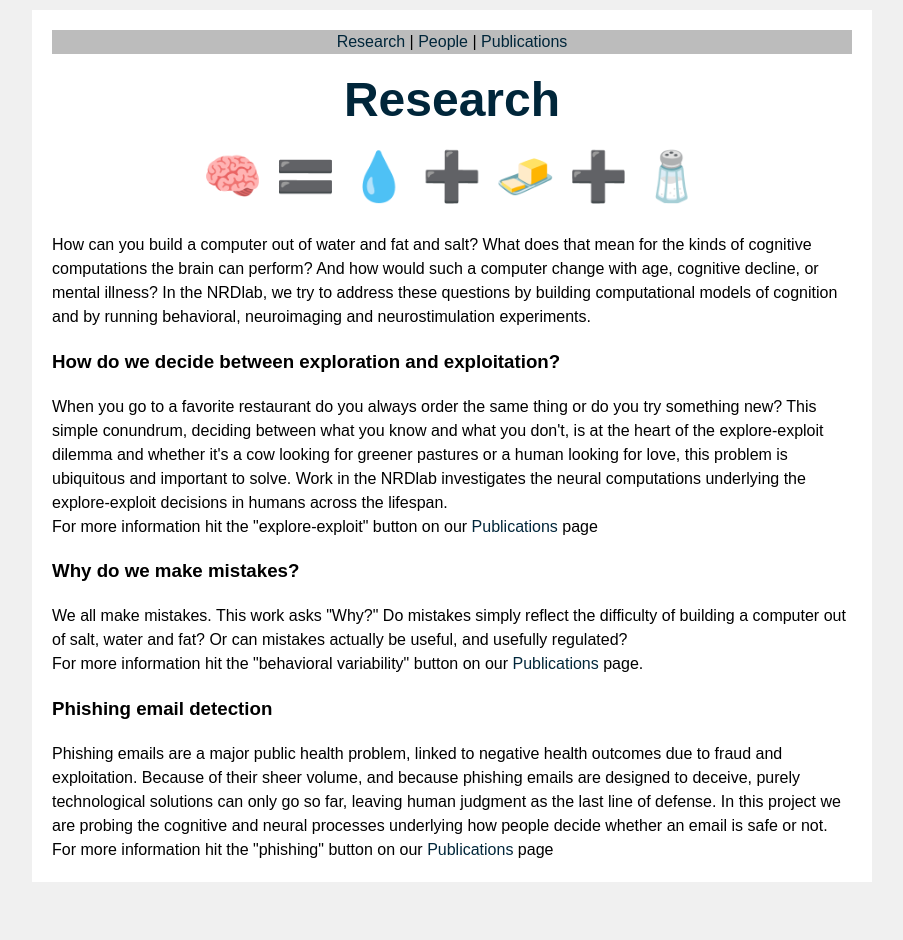
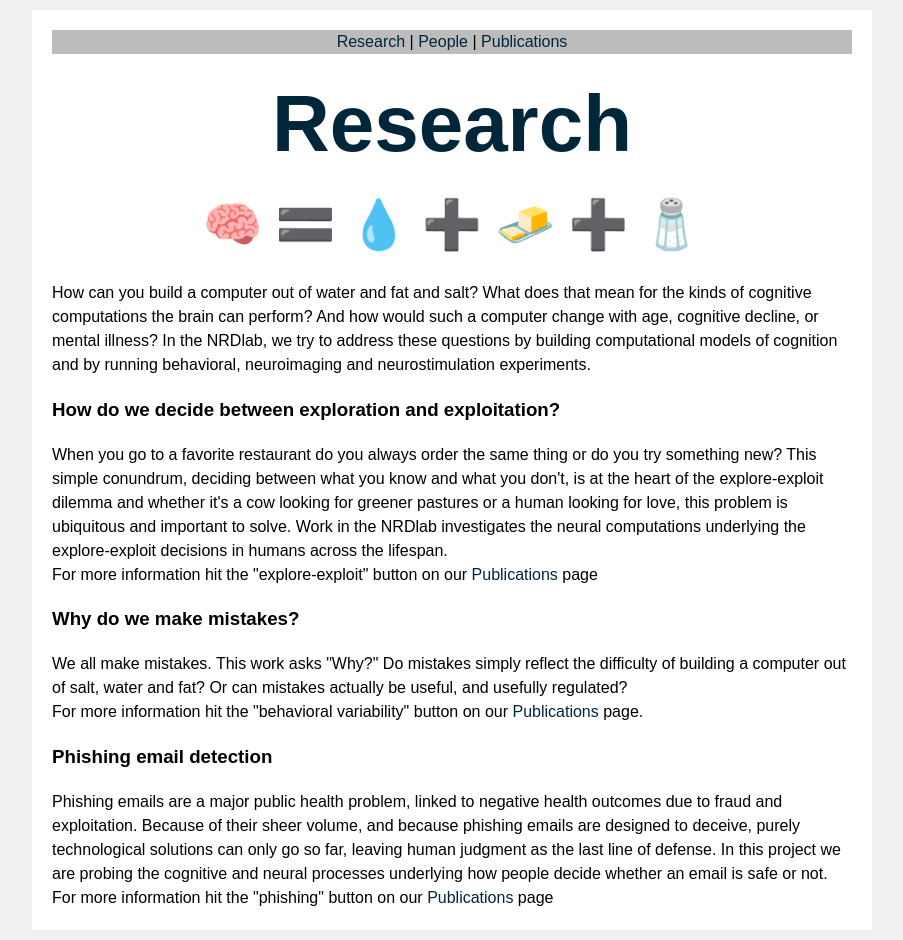
Before and after one commit to d-r-b-o-b/d-r-b-o-b.github.io, a plain HTML site: page index.html in a window 1280 px wide. Shown: the whole page, without its empty margins (188-1091 px from the left). Before the commit the page ends 892 px from the top, so only its background shows below. Drawn offline with Linux system fonts and the light colour scheme.

Commit message:
Update style.css

```diff
--- a/style.css
+++ b/style.css
@@ -19,7 +19,7 @@ h1 {
     padding-bottom: 0px;
     padding-top: 10px;
     margin: 0;
-    font-size: 300%;
+    font-size: 500%;
     /* font-size: 54pt; */
 }
 .contact-info {
```
